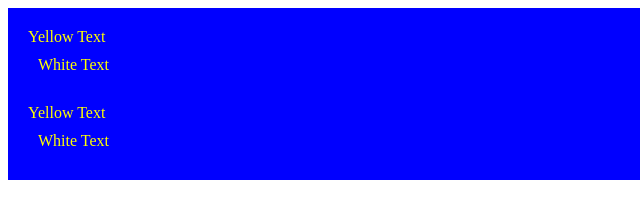
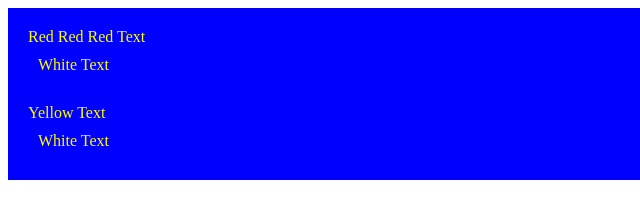
Before and after one commit to majdqassem12/Sagiv3, a plain HTML site: page index.html in a window 1280 px wide. Shown: the full height of the page, 0-640 px from the left. Drawn offline with Linux system fonts and the light colour scheme.

Commit message:
Update index.html

```diff
--- a/index.html
+++ b/index.html
@@ -10,7 +10,7 @@
 <body>
   <div id="outer-box" class="box">
     <div class="box">
-      <p>Yellow Text</p>
+      <p>Red Red Red Text</p>
       <div class="box inner-box">
         <p class="white-text">White Text</p>
       </div>
```
